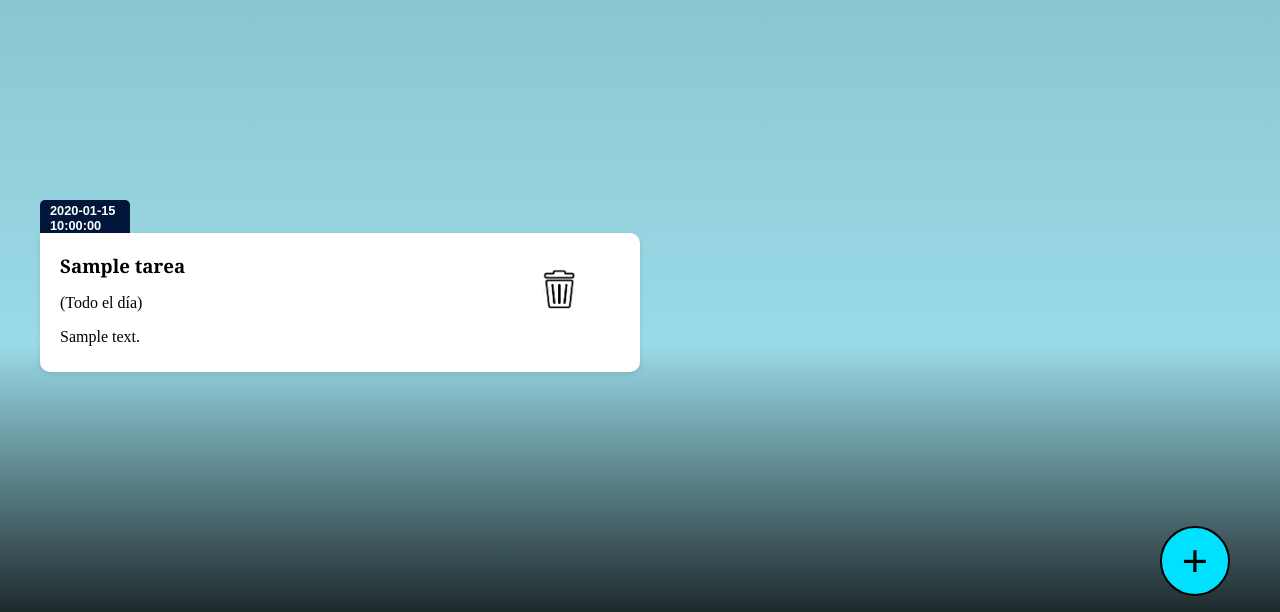
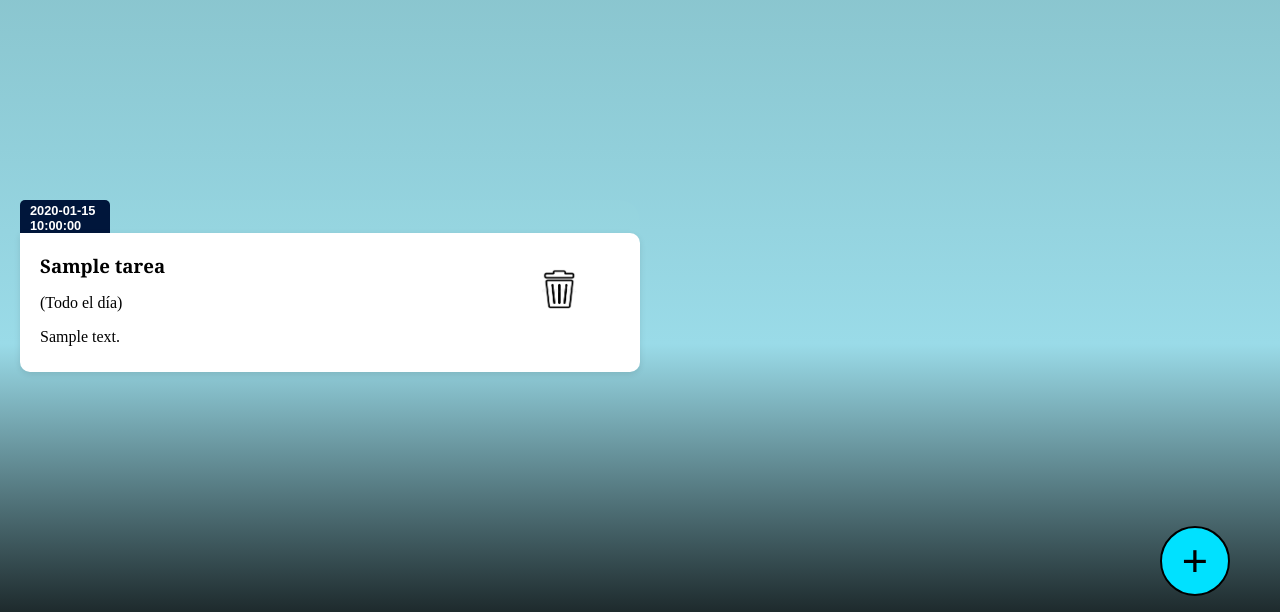
Before and after one commit to Cristianplus/Dayplanner_PC, a PHP site: page / in a window 1280 px wide. Shown: the part 154-766 px from the top of the page. Run offline with PHP 8.4, Linux system fonts and the light colour scheme; tables that the repository leaves empty or names only in its code hold one stand-in row (values such as "Sample post").

Commit message:
ajuste de posición de las task-card

```diff
--- a/css/style.css
+++ b/css/style.css
@@ -171,6 +171,10 @@ input::placeholder {
     cursor: pointer;
 }
 
+.task-complete {
+    margin-left: -20px;
+}
+
 .task-complete:hover {
     transform: scale(1.003);
 }
```
